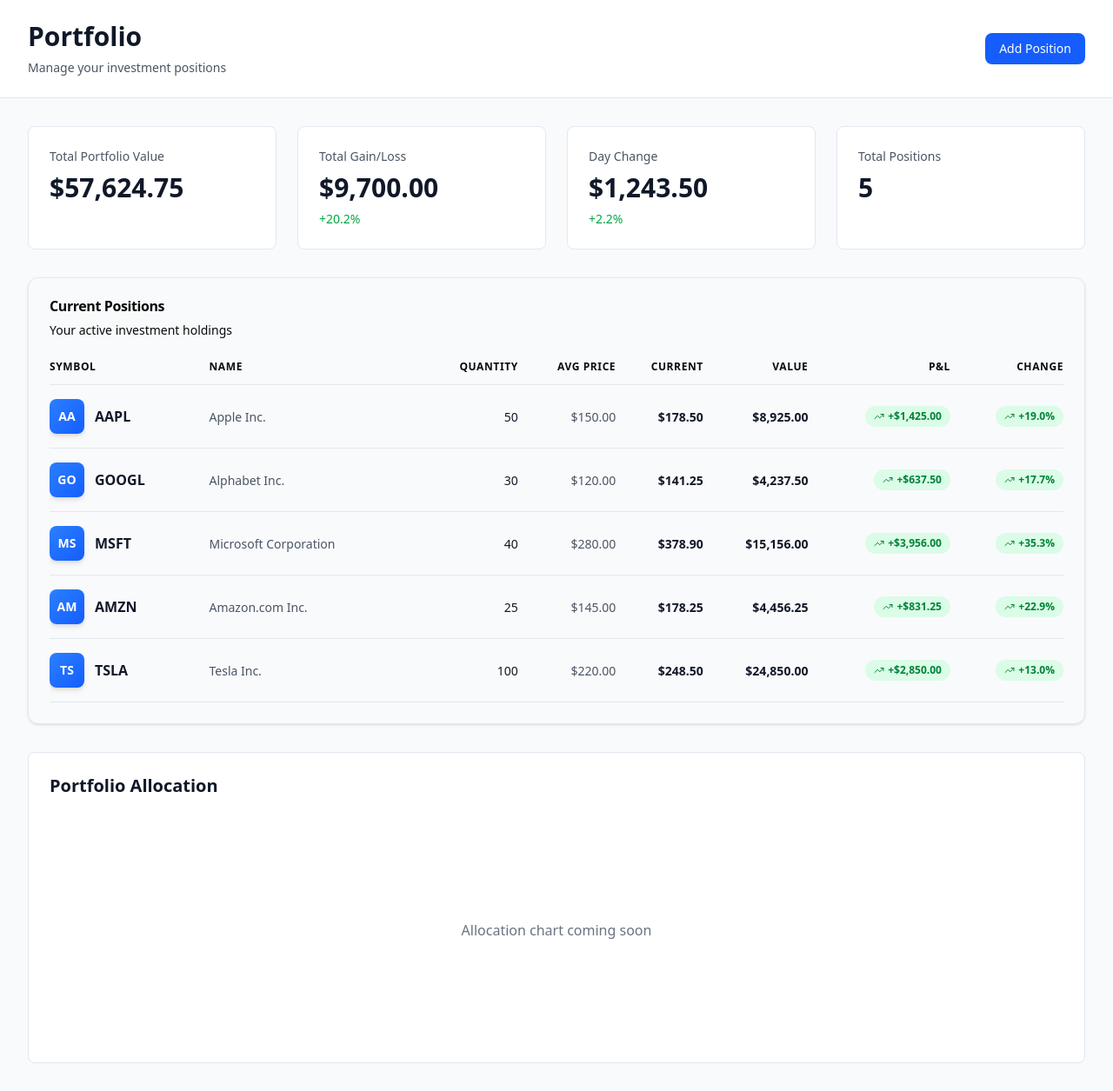
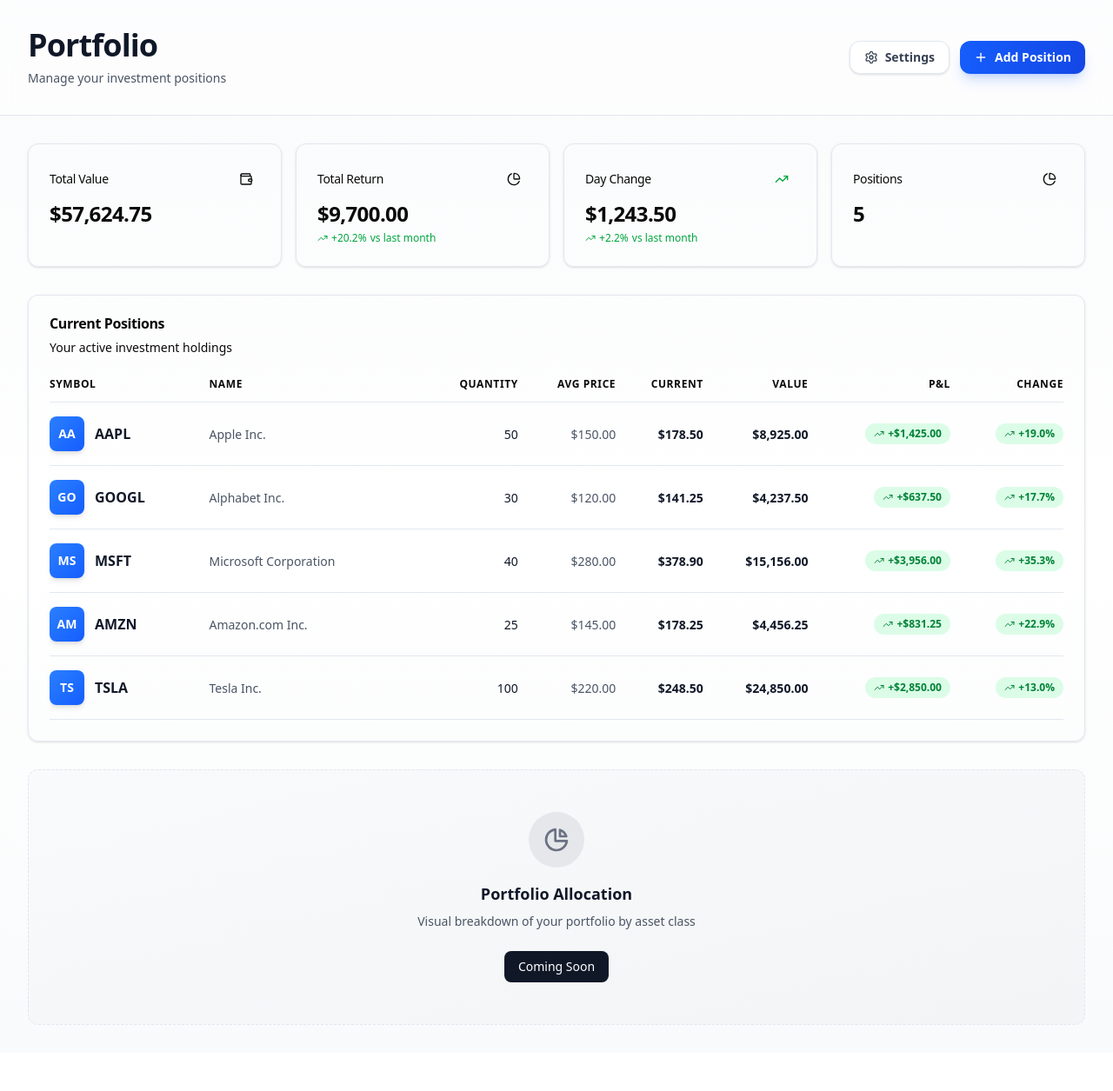
Before and after one commit to flaviogrillo1/investment-dashboard, a Next.js app in the folder apps/web/: page /portfolio in a window 1280 px wide. Shown: the whole page at 87% size. After the commit the page ends 1211 px from the top, so only its background shows below. Built offline with nearby package versions, Linux system fonts and the light colour scheme.

Commit message:
feat: modernize UI with Vercel/shadcn style components

```diff
--- a/apps/web/app/portfolio/page.tsx
+++ b/apps/web/app/portfolio/page.tsx
@@ -1,25 +1,37 @@
-import { PortfolioMetrics } from '@/components/MetricCard';
+import { PortfolioMetrics } from '@/components/PortfolioMetrics';
 import { PositionsTable } from '@/components/PositionsTable';
 import { mockPositions, mockPortfolioSummary } from '@/lib/mockData';
+import { Plus, Settings } from 'lucide-react';
+import Link from 'next/link';
 
 export default function PortfolioPage() {
   return (
-    <div className="min-h-screen bg-gray-50 dark:bg-gray-900">
+    <div className="min-h-screen bg-gradient-to-b from-gray-50 via-white to-gray-50 dark:from-gray-950 dark:via-gray-900 dark:to-gray-950">
       {/* Header */}
-      <div className="border-b border-gray-200 bg-white dark:border-gray-800 dark:bg-gray-900">
-        <div className="mx-auto max-w-7xl px-4 py-6 sm:px-6 lg:px-8">
+      <div className="border-b border-gray-200 bg-white/50 backdrop-blur-sm dark:border-gray-800 dark:bg-gray-900/50">
+        <div className="mx-auto max-w-7xl px-4 py-8 sm:px-6 lg:px-8">
           <div className="flex items-center justify-between">
             <div>
-              <h1 className="text-3xl font-bold text-gray-900 dark:text-gray-50">
+              <h1 className="text-4xl font-bold tracking-tight text-gray-900 dark:text-gray-50">
                 Portfolio
               </h1>
               <p className="mt-2 text-sm text-gray-600 dark:text-gray-400">
                 Manage your investment positions
               </p>
             </div>
-            <button className="rounded-lg bg-blue-600 px-4 py-2 text-sm font-medium text-white transition-colors hover:bg-blue-700 dark:bg-blue-500 dark:hover:bg-blue-600">
-              Add Position
-            </button>
+            <div className="flex gap-3">
+              <Link
+                href="/dashboard"
+                className="inline-flex items-center gap-2 rounded-xl border border-gray-300 bg-white px-4 py-2 text-sm font-semibold text-gray-700 shadow-sm transition-all hover:bg-gray-50 dark:border-gray-700 dark:bg-gray-900 dark:text-gray-200 dark:hover:bg-gray-800"
+              >
+                <Settings className="h-4 w-4" />
+                Settings
+              </Link>
+              <button className="inline-flex items-center gap-2 rounded-xl bg-gradient-to-r from-blue-600 to-blue-700 px-4 py-2 text-sm font-semibold text-white shadow-lg shadow-blue-600/20 transition-all hover:scale-105 hover:shadow-xl">
+                <Plus className="h-4 w-4" />
+                Add Position
+              </button>
+            </div>
           </div>
         </div>
       </div>
@@ -36,14 +48,23 @@
           <PositionsTable positions={mockPositions} />
         </div>
 
-        {/* Allocation Chart Placeholder */}
-        <div className="mt-8 rounded-lg border border-gray-200 bg-white p-6 dark:border-gray-800 dark:bg-gray-900">
-          <h2 className="text-xl font-semibold text-gray-900 dark:text-gray-50">
+        {/* Allocation Section - Placeholder */}
+        <div className="mt-8 rounded-xl border border-dashed border-gray-300 bg-gradient-to-br from-gray-50 to-gray-100 p-12 text-center dark:border-gray-800 dark:bg-gray-900">
+          <div className="mx-auto mb-4 flex h-16 w-16 items-center justify-center rounded-full bg-gray-200 dark:bg-gray-800">
+            <svg className="h-8 w-8 text-gray-500 dark:text-gray-400" fill="none" stroke="currentColor" viewBox="0 0 24 24">
+              <path strokeLinecap="round" strokeLinejoin="round" strokeWidth={2} d="M11 3.055A9.001 9.001 0 1020.945 13H11V3.055z" />
+              <path strokeLinecap="round" strokeLinejoin="round" strokeWidth={2} d="M20.488 9H15V3.512A9.025 9.025 0 0120.488 9z" />
+            </svg>
+          </div>
+          <h3 className="text-lg font-semibold text-gray-900 dark:text-gray-50">
             Portfolio Allocation
-          </h2>
-          <div className="mt-6 flex h-64 items-center justify-center text-gray-500 dark:text-gray-400">
-            <p>Allocation chart coming soon</p>
-          </div>
+          </h3>
+          <p className="mt-2 text-sm text-gray-600 dark:text-gray-400">
+            Visual breakdown of your portfolio by asset class
+          </p>
+          <button className="mt-6 rounded-lg bg-gray-900 px-4 py-2 text-sm font-medium text-white transition-colors hover:bg-gray-800 dark:bg-gray-700 dark:hover:bg-gray-600">
+            Coming Soon
+          </button>
         </div>
       </div>
     </div>
```
